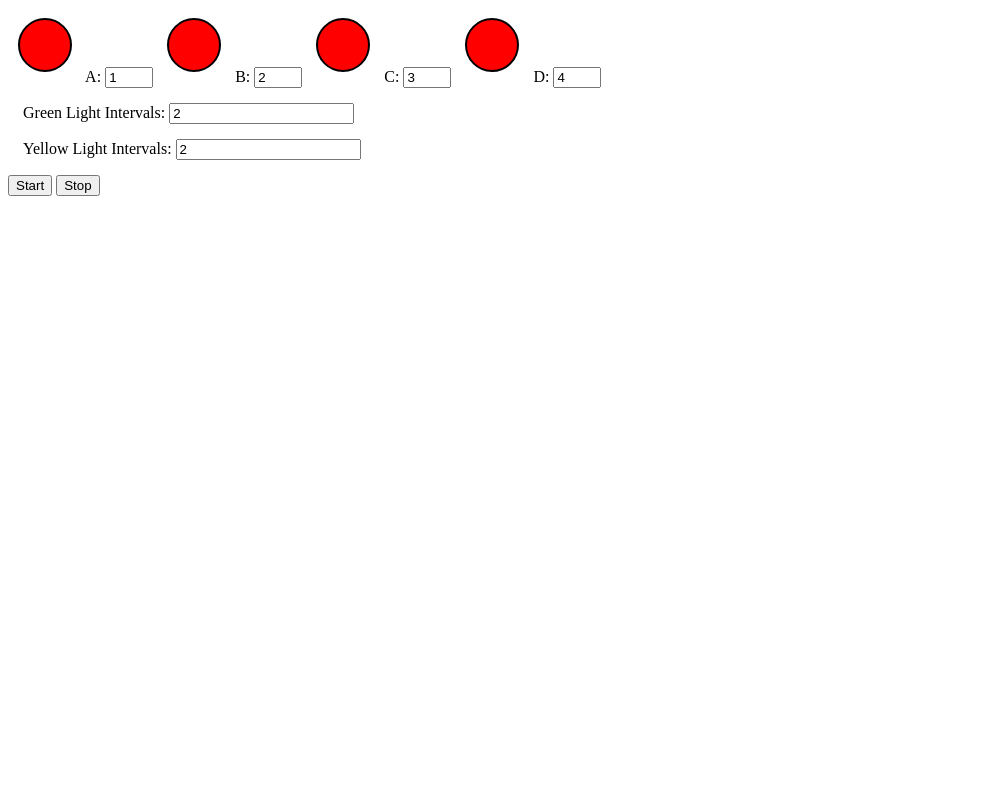
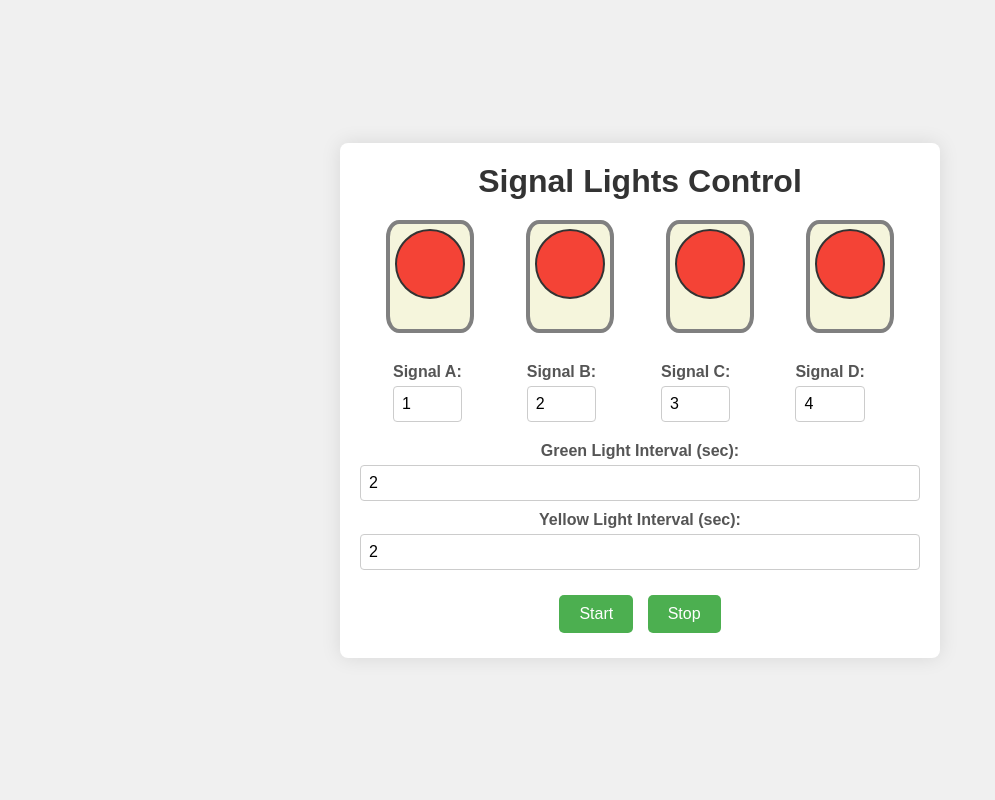
Before and after one commit to krushalvataliya/signal-lights, a PHP site: page / in a window 1280 px wide. Shown: the whole page, without its empty margins (0-995 px from the left). Run offline with PHP 8.4, Linux system fonts and the light colour scheme; data comes from the database, SQL or seed files in the repository.

Commit message:
signal lights style added

```diff
--- /dev/null
+++ b/Skin/css/style.css
@@ -0,0 +1,99 @@
+* {
+    margin: 0;
+    padding: 0;
+    box-sizing: border-box;
+}
+body {
+    font-family: Arial, sans-serif;
+    display: flex;
+    justify-content: center;
+    align-items: center;
+    min-height: 100vh;
+    background-color: #f0f0f0;
+}
+.container {
+    width: 100%;
+    max-width: 600px;
+    padding: 20px;
+    background-color: white;
+    border-radius: 8px;
+    box-shadow: 0 0 20px rgba(0, 0, 0, 0.1);
+    text-align: center;
+}
+h1 {
+    margin-bottom: 20px;
+    color: #333;
+}
+.signal-wrapper {
+    display: flex;
+    justify-content: space-around;
+    margin-bottom: 20px;
+}
+.signal-circle {
+    width: 70px;
+    height: 70px;
+    margin: 5px;
+    border-radius: 50%;
+    background-color: #ff4d4d;
+    border: 2px solid #333;
+    transition: background-color 0.3s;
+}
+.green { background-color: #4caf50; }
+.yellow { background-color: #ffeb3b; }
+.red { background-color: #f44336; }
+
+.form-group {
+    margin: 10px 0;
+}
+.form-group label {
+    display: block;
+    font-weight: bold;
+    margin-bottom: 5px;
+    color: #555;
+}
+.form-group input {
+    width: 100%;
+    padding: 8px;
+    border: 1px solid #ccc;
+    border-radius: 4px;
+    outline: none;
+    font-size: 16px;
+}
+.form-group input:focus {
+    border-color: #4caf50;
+}
+
+.buttons {
+    margin-top: 20px;
+}
+.buttons button {
+    padding: 10px 20px;
+    font-size: 16px;
+    color: white;
+    background-color: #4caf50;
+    border: none;
+    border-radius: 5px;
+    margin: 5px;
+    cursor: pointer;
+    transition: background-color 0.3s;
+}
+.buttons button:hover {
+    background-color: #45a049;
+}
+.buttons button:disabled {
+    background-color: #ccc;
+    cursor: not-allowed;
+}
+.signal-seq{
+    display: flex;
+    gap: 65px;
+}
+.signal-seq .form-group:first-of-type{
+    margin-left: 33px;
+}
+.signal-core {
+    background: beige;
+    border: 4px solid gray;
+    height: 113px;
+    border-radius: 15%;
+}
--- a/View/index.phtml
+++ b/View/index.phtml
@@ -1,72 +1,72 @@
+<?php $signalData = $this->getSignalData(); ?>
 <!DOCTYPE html>
-<html>
+<html lang="en">
 <head>
-	<meta charset="utf-8">
-	<meta name="viewport" content="width=device-width, initial-scale=1">
+	<meta charset="UTF-8">
+	<meta name="viewport" content="width=device-width, initial-scale=1.0">
 	<title>Signal Lights</title>
 	<script src="https://ajax.googleapis.com/ajax/libs/jquery/3.7.1/jquery.min.js"></script>
-	<style type="text/css">
-		.container{
-			display: contents;
-		}
-		.signal-circle{
-			width: 50px;
-			height: 50px;
-			display: inline-block;
-			background-color: red;
-			margin: 10px;
-			border-radius: 50%;
-			border: 2px solid black;
-		}
-		.intervals{
-			margin: 15px;
-		}
-		.red{
-			background-color: red;
-		}
-		.green{
-			background-color: green;
-		}
-		.yellow{
-			background-color: yellow;
-		}
-	</style>
+	<link rel="stylesheet" href="Skin/css/style.css">
 </head>
 <body>
-<?php
-$signalData = $this->getSignalData();
-?>
-	<form id="signal-form">
+
 <div class="container">
+	<h1>Signal Lights Control</h1>
+
+	<div class="signal-wrapper">
+		<div class="signal-core">
 			<div class="signal-circle red" id="circle-a"></div>
-			A: <input type="number" name="signalA" id="signal-a" min="1" max="4" value="<?php echo $signalData['a']; ?>">
 		</div>
-		<div class="container">
+		<div class="signal-core">
 			<div class="signal-circle red" id="circle-b"></div>
-			B: <input type="number" name="signalB" id="signal-b" min="1" max="4" value="<?php echo $signalData['b']; ?>">
 		</div>
-		<div class="container">
+		<div class="signal-core">
 			<div class="signal-circle red" id="circle-c"></div>
-			C: <input type="number" name="signalC" id="signal-c" min="1" max="4" value="<?php echo $signalData['c']; ?>">
 		</div>
-		<div class="container">
+		<div class="signal-core">
 			<div class="signal-circle red" id="circle-d"></div>
-			D: <input type="number" name="signalD" id="signal-d" min="1" max="4" value="<?php echo $signalData['d']; ?>">
+		</div>
 	</div>
 
-		<div class="intervals">
-			Green Light Intervals:
-			<input type="number" name="greenInterval" name="green-interval" id="green-interval" value="<?php echo $signalData['green_interval']; ?>">
+	<form id="signal-form">
+		<div class="signal-seq">
+			<div class="form-group">
+				<label for="signal-a">Signal A:</label>
+				<input type="number" id="signal-a" name="signalA" min="1" max="4" value="<?php echo $signalData['a']; ?>" required>
 			</div>
 
-		<div class="intervals">
-			Yellow Light Intervals:
-			<input type="number" name="yellowInterval" name="yellow-interval" id="yellow-interval" value="<?php echo $signalData['yellow_interval']; ?>">
+			<div class="form-group">
+				<label for="signal-b">Signal B:</label>
+				<input type="number" id="signal-b" name="signalB" min="1" max="4" value="<?php echo $signalData['b']; ?>" required>
 			</div>
+
+			<div class="form-group">
+				<label for="signal-c">Signal C:</label>
+				<input type="number" id="signal-c" name="signalC" min="1" max="4" value="<?php echo $signalData['c']; ?>" required>
+			</div>
+
+			<div class="form-group">
+				<label for="signal-d">Signal D:</label>
+				<input type="number" id="signal-d" name="signalD" min="1" max="4" value="<?php echo $signalData['d']; ?>" required>
+			</div>
+		</div>
+
+		<div class="form-group">
+			<label for="green-interval">Green Light Interval (sec):</label>
+			<input type="number" id="green-interval" name="greenInterval" min="1" value="<?php echo $signalData['green_interval']; ?>" required>
+		</div>
+
+		<div class="form-group">
+			<label for="yellow-interval">Yellow Light Interval (sec):</label>
+			<input type="number" id="yellow-interval" name="yellowInterval" min="1" value="<?php echo $signalData['yellow_interval']; ?>" required>
+		</div>
+
+		<div class="buttons">
 			<button type="button" onclick="startSignal()">Start</button>
-		<button type="button" onclick="stopSignal(true)" >Stop</button>
-
+			<button type="button" onclick="stopSignal(true)">Stop</button>
+		</div>
 	</form>
+</div>
 
 	<script type="text/javascript">
 		function startSignal() {
@@ -93,13 +93,13 @@ $signalData = $this->getSignalData();
 					if (response.status === 'success') {
 						runSignal(sequence, greenInterval, yellowInterval);
 					}
-
 					if (response.status === 'error') {
 						alert(response.message)
 					}
 				}
 			});
 		}
+
 		var signalTimeout;
 		function runSignal(sequence, greenInterval, yellowInterval) {
 			var	signalOrder = sequence.map(Number);
```
Lines whose indentation alone changed are shown as unchanged.
